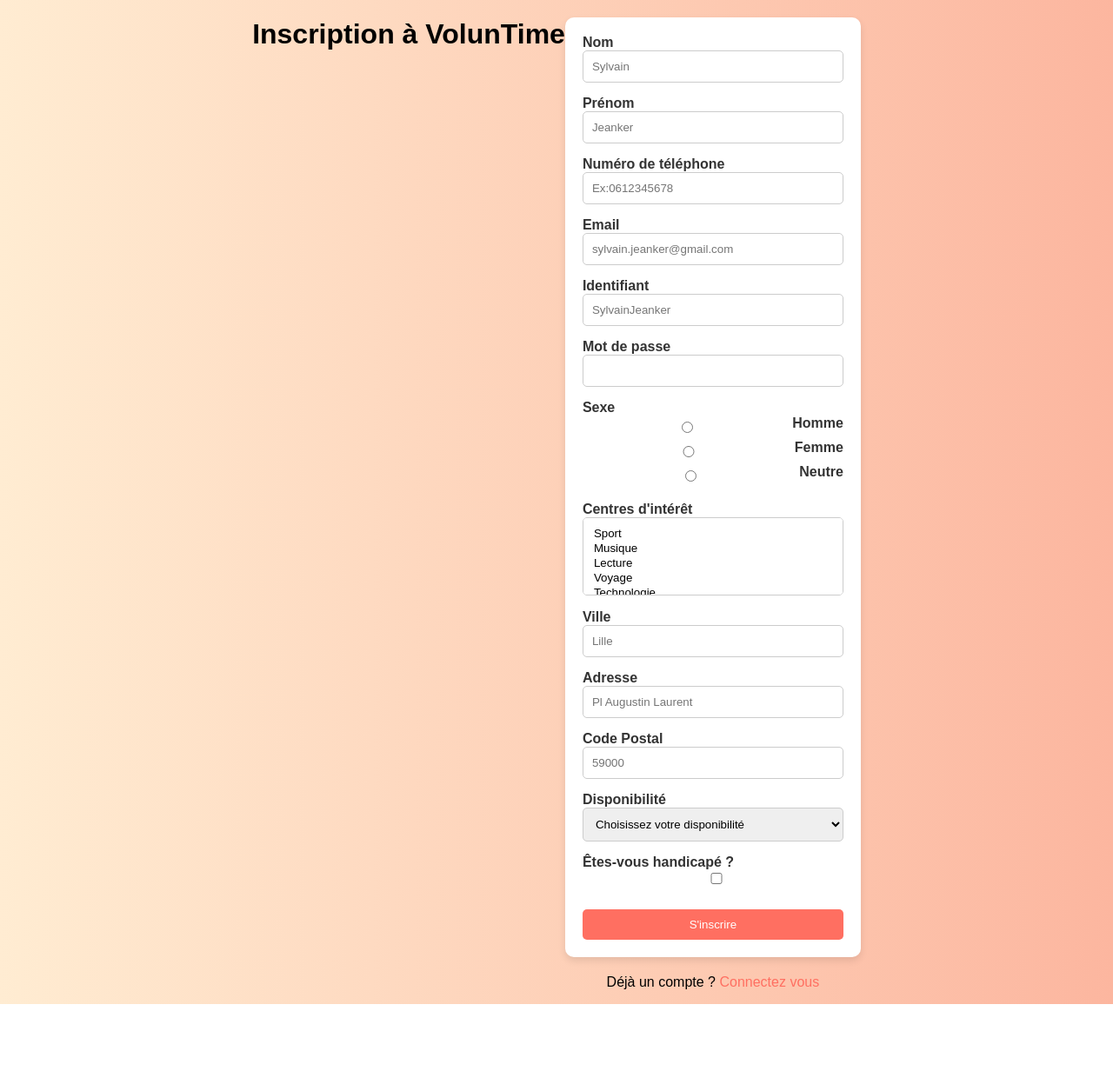
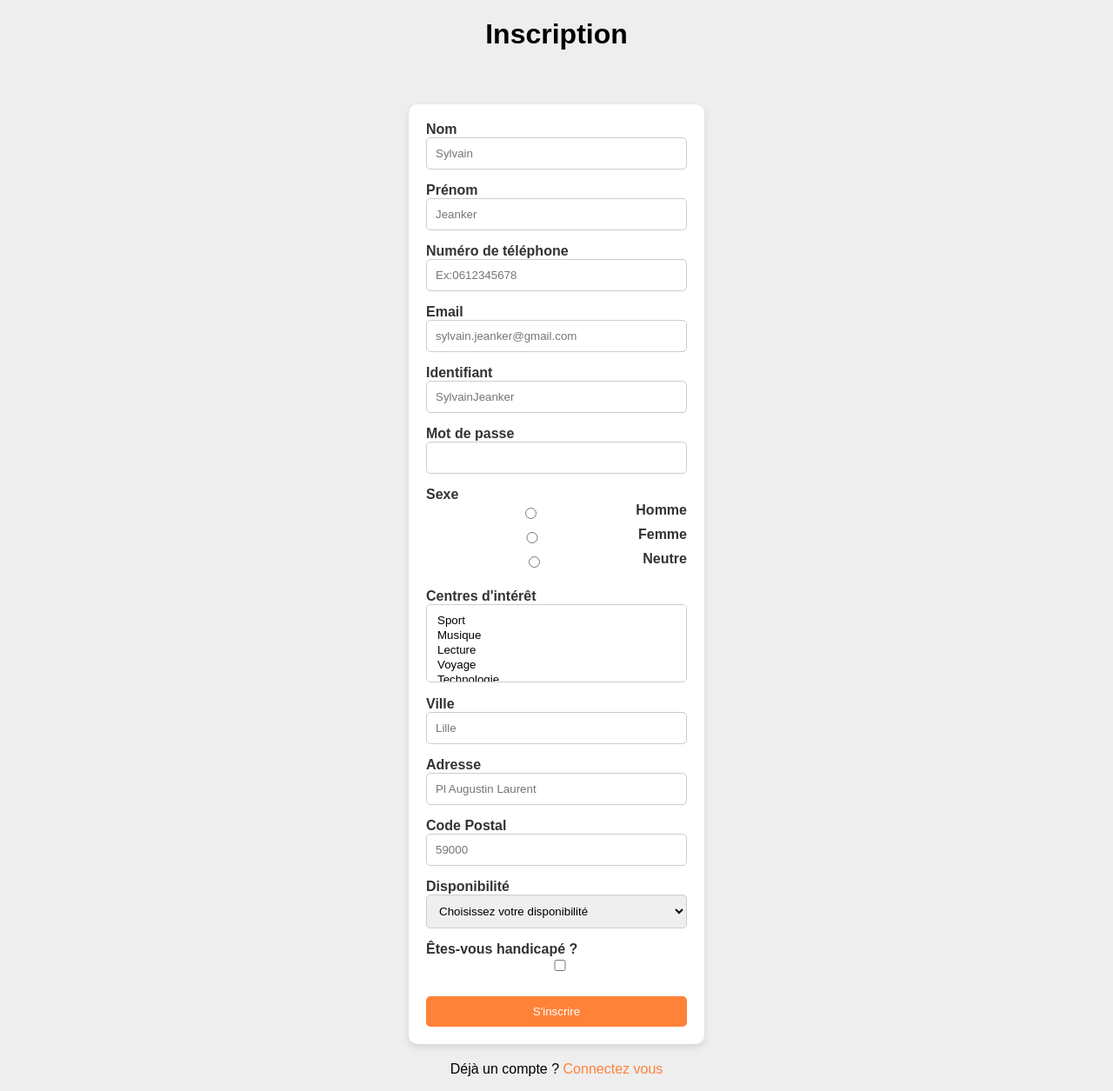
Before and after one commit to JustDevop/VolumnTime, a PHP site: page /php/inscription.php in a window 1280 px wide. Shown: the whole page at 87% size. Before the commit the page ends 1155 px from the top, so only its background shows below. Run offline with PHP 8.4, Linux system fonts and the light colour scheme.

Commit message:
Modif css: Couleur, disposition

```diff
--- a/css/styleCo.css
+++ b/css/styleCo.css
@@ -1,11 +1,12 @@
 body {
     font-family: Arial, sans-serif;
-    background: linear-gradient(to right, #ffecd2, #fcb69f);
+    background-color: #eeeeee;
     margin: 0;
     padding: 0;
     display: flex;
     justify-content: center;
-    align-items: flex-start; /* Align items at the top */
+    align-items: center; /* Align items at the center vertically */
+    flex-direction: column; /* Arrange items in a column */
     min-height: 100vh;
 }
 
@@ -20,7 +21,7 @@ header {
     border-radius: 10px;
     box-shadow: 0 4px 8px rgba(0, 0, 0, 0.1);
     width: 300px;
-    margin-top: 20px; /* Ajout d'une marge supérieure */
+    margin-top: 20px; /* Ajout d'une marge supérieure pour descendre le formulaire */
 }
 
 form {
@@ -52,7 +53,7 @@ select[multiple] {
 
 button.btn, a.btn {
     padding: 10px;
-    background-color: #ff6f61;
+    background-color: #ff8239;
     color: white;
     border: none;
     border-radius: 5px;
@@ -65,7 +66,7 @@ button.btn, a.btn {
 }
 
 button.btn:hover, a.btn:hover {
-    background-color: #ff3b2f;
+    background-color: #ff8239;
 }
 
 input[type="radio"] {
@@ -78,13 +79,24 @@ input[type="radio"] {
     margin-bottom: 5px;
 }
 
+.form-group.radio-group {
+    display: flex;
+    justify-content: space-between;
+}
+
+.form-group.radio-group div {
+    display: flex;
+    align-items: center;
+    margin-bottom: 0;
+}
+
 p {
     text-align: center;
     margin-top: 20px;
 }
 
 p a {
-    color: #ff6f61;
+    color: #ff8239;
     text-decoration: none;
 }
 
--- a/php/inscription.php
+++ b/php/inscription.php
@@ -8,7 +8,7 @@
 </head>
 <body>
     <header>
-        <h1>Inscription à VolunTime</h1>
+        <h1>Inscription</h1>
     </header>
     <main>
         <div class="signup-container">
```
